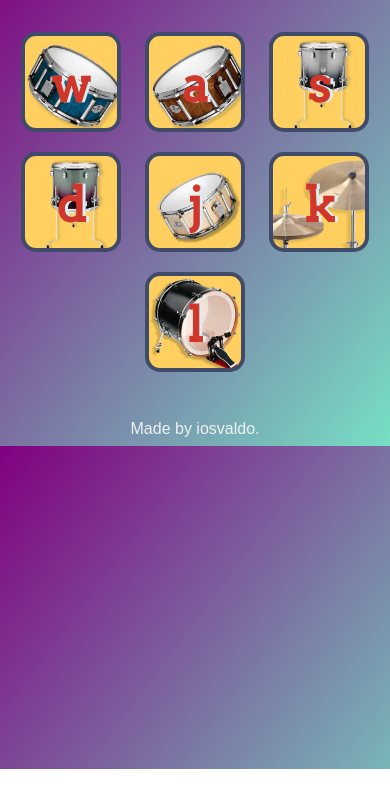
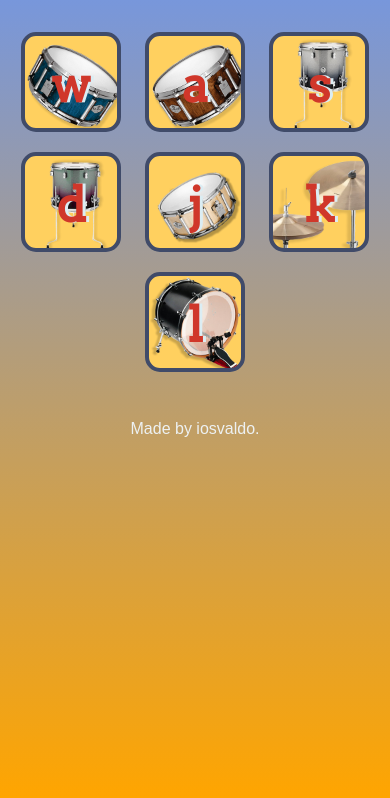
Before and after one commit to iosvaldo/drum-kit, a plain HTML site: page index.html in a window 390 px wide. Shown: the part 75-873 px from the top of the page. Before the commit the page ends 844 px from the top, so only its background shows below. Drawn offline with Linux system fonts and the light colour scheme.

Commit message:
Add files via upload

```diff
--- a/styles.css
+++ b/styles.css
@@ -1,4 +1,5 @@
 body {
+  min-height:100vh;
   text-align: center;
   background-color: ;
   background-image: linear-gradient(to bottom right, rgba(91,138,238,.9),orange);
@@ -145,6 +146,7 @@ footer {
   }
 
   body {
-     background-image: linear-gradient(to bottom right, purple,rgba(104,221,190,.9));
+    min-height:100vh;
+    background-image: linear-gradient(to bottom, rgba(91,138,238,.9),orange);
   }
 }
```
